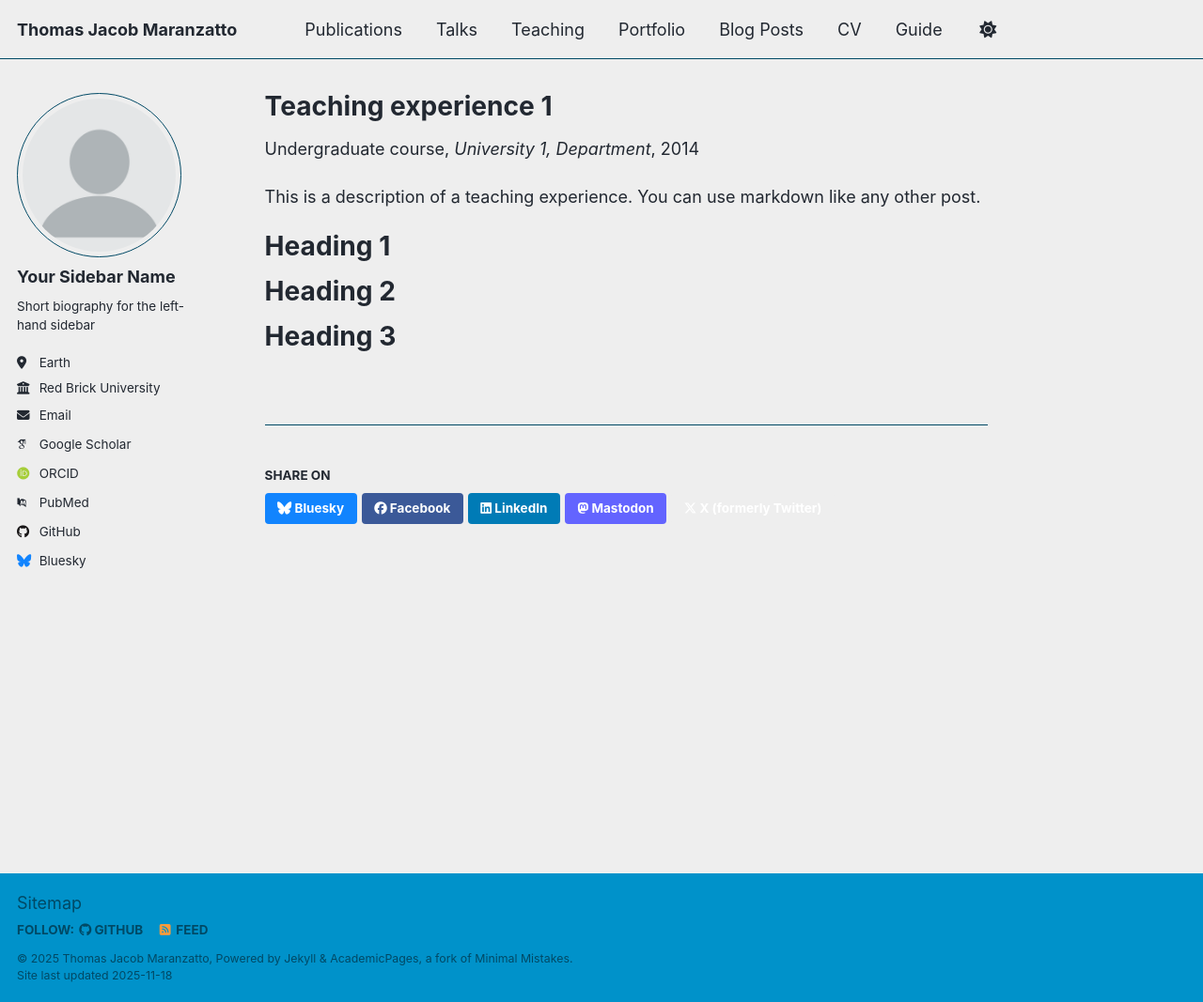
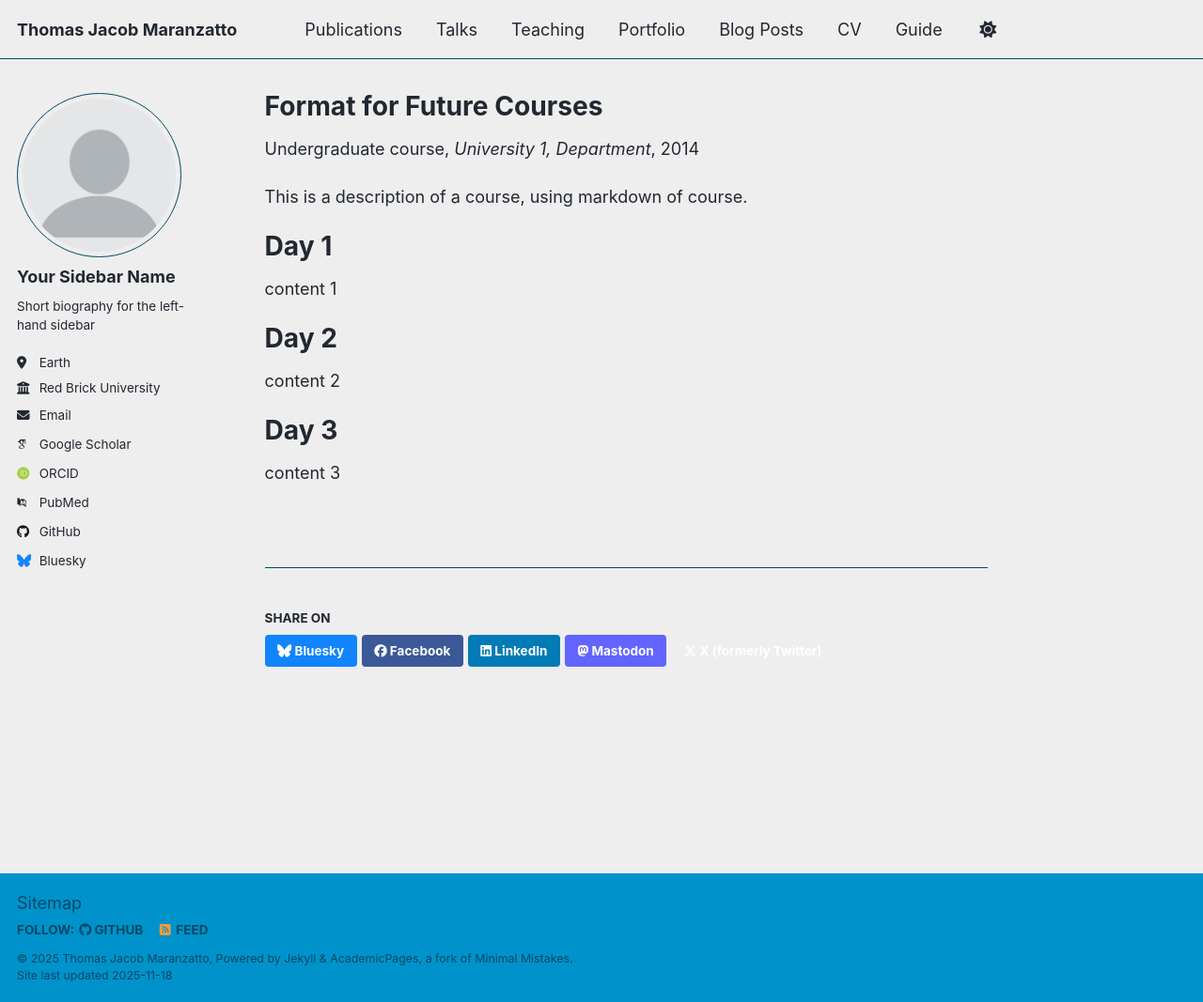
Before and after one commit to TMaranzatto/TMaranzatto.github.io, a Jekyll site: the page built from _teaching/2014-spring-teaching-1.md, in a window 1280 px wide and 1067 px high. Shown: the whole window at 94% size. Built offline with Jekyll 4.4.1, drawn with Linux system fonts in a browser that asks for light colours; some web fonts are replaced; a script that is not in the unit is left out.

Commit message:
Update 2014-spring-teaching-1.md
teaching experience updated

```diff
--- a/_teaching/2014-spring-teaching-1.md
+++ b/_teaching/2014-spring-teaching-1.md
@@ -1,5 +1,5 @@
 ---
-title: "Teaching experience 1"
+title: "Format for Future Courses"
 collection: teaching
 type: "Undergraduate course"
 permalink: /teaching/2014-spring-teaching-1
@@ -8,13 +8,16 @@ date: 2014-01-01
 location: "City, Country"
 ---
 
-This is a description of a teaching experience. You can use markdown like any other post.
+This is a description of a course, using markdown of course.
 
-Heading 1
+Day 1
 ======
+content 1
 
-Heading 2
+Day 2
 ======
+content 2
 
-Heading 3
+Day 3
 ======
+content 3
```
